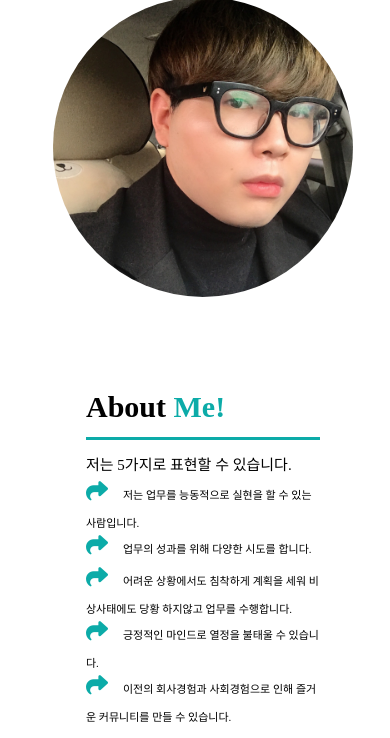
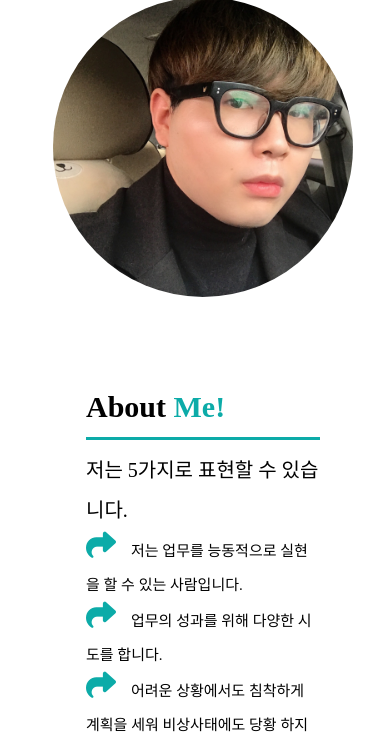
Before and after one commit to jattett/New_resume, a plain HTML site: page index.html in a window 390 px wide. Shown: the part 339-1077 px from the top of the page. Drawn offline with Linux system fonts and the light colour scheme.

Commit message:
docs : 이력서수정1.10

```diff
--- a/style.css
+++ b/style.css
@@ -290,5 +290,12 @@
         flex-direction: column;
     }
 
+    .intro-box p {
+        font-size: 20px;
+    }
+
+    .intro-box li{
+        font-size: 15px;
+    }
 
 }
```
